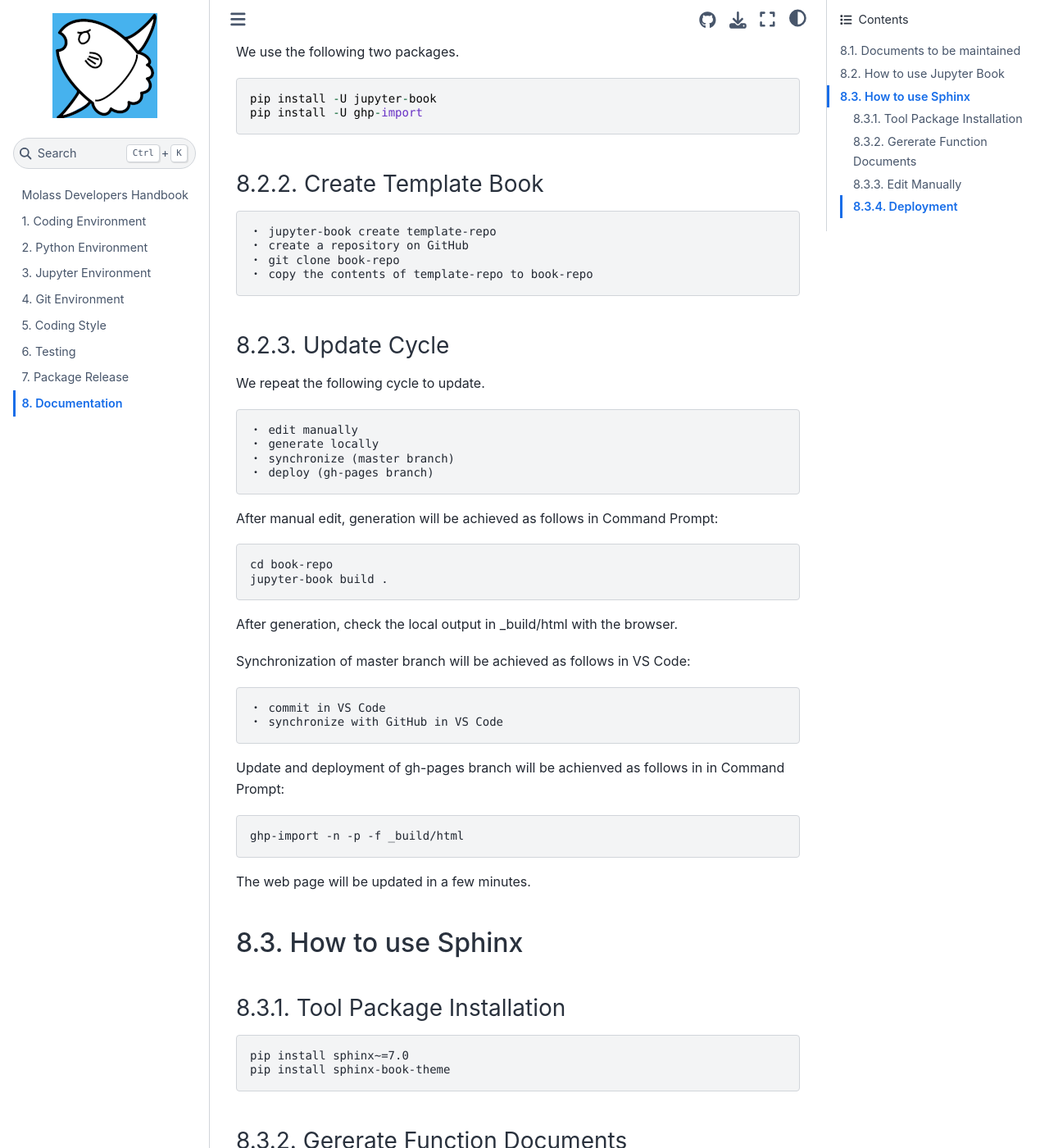
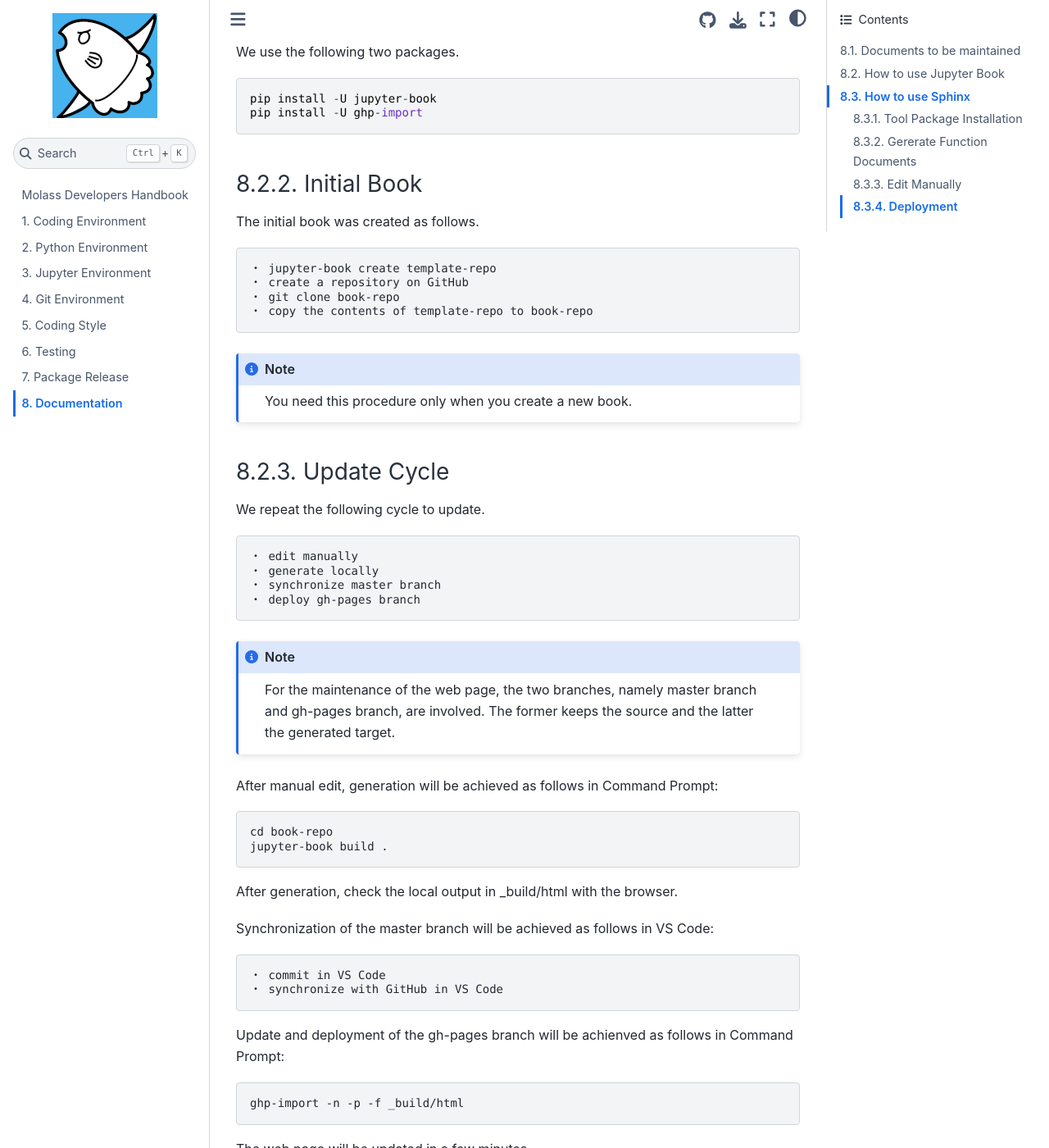
Before and after one commit to biosaxs-dev/molass-develop, a Jupyter Book: the page built from chapters/08/documentation.md, in a window 1280 px wide and 1400 px high, scrolled down 825 px. Shown: the whole window at 82% size. Built offline with Jupyter Book 1.0.4 settings and Sphinx 7.4.7 and the Sphinx Book theme 1.1.4, drawn with Linux system fonts in a browser that asks for light colours.

Commit message:
add more explanation

````diff
--- a/chapters/08/documentation.md
+++ b/chapters/08/documentation.md
@@ -29,12 +29,18 @@ pip install -U jupyter-book
 pip install -U ghp-import
 ```
 
-### Create Template Book
+### Initial Book
+
+The initial book was created as follows.
 
     ・ jupyter-book create template-repo
     ・ create a repository on GitHub
     ・ git clone book-repo
     ・ copy the contents of template-repo to book-repo
+
+```{note}
+You need this procedure only when you create a new book.
+```
 
 ### Update Cycle
 
@@ -42,8 +48,12 @@ We repeat the following cycle to update.
 
     ・ edit manually
     ・ generate locally
-    ・ synchronize (master branch)
-    ・ deploy (gh-pages branch)
+    ・ synchronize master branch
+    ・ deploy gh-pages branch
+
+```{note}
+For the maintenance of the web page, the two branches, namely master branch and gh-pages branch, are involved. The former keeps the source and the latter the generated target.
+```
 
 After manual edit, generation will be achieved as follows in Command Prompt:
 
@@ -54,12 +64,12 @@ jupyter-book build .
 
 After generation, check the local output in _build/html with the browser.
 
-Synchronization of master branch will be achieved as follows in VS Code:
+Synchronization of the master branch will be achieved as follows in VS Code:
 
     ・ commit in VS Code
     ・ synchronize with GitHub in VS Code
 
-Update and deployment of gh-pages branch will be achienved as follows in in Command Prompt:
+Update and deployment of the gh-pages branch will be achienved as follows in Command Prompt:
 
 ```none
 ghp-import -n -p -f _build/html
````
